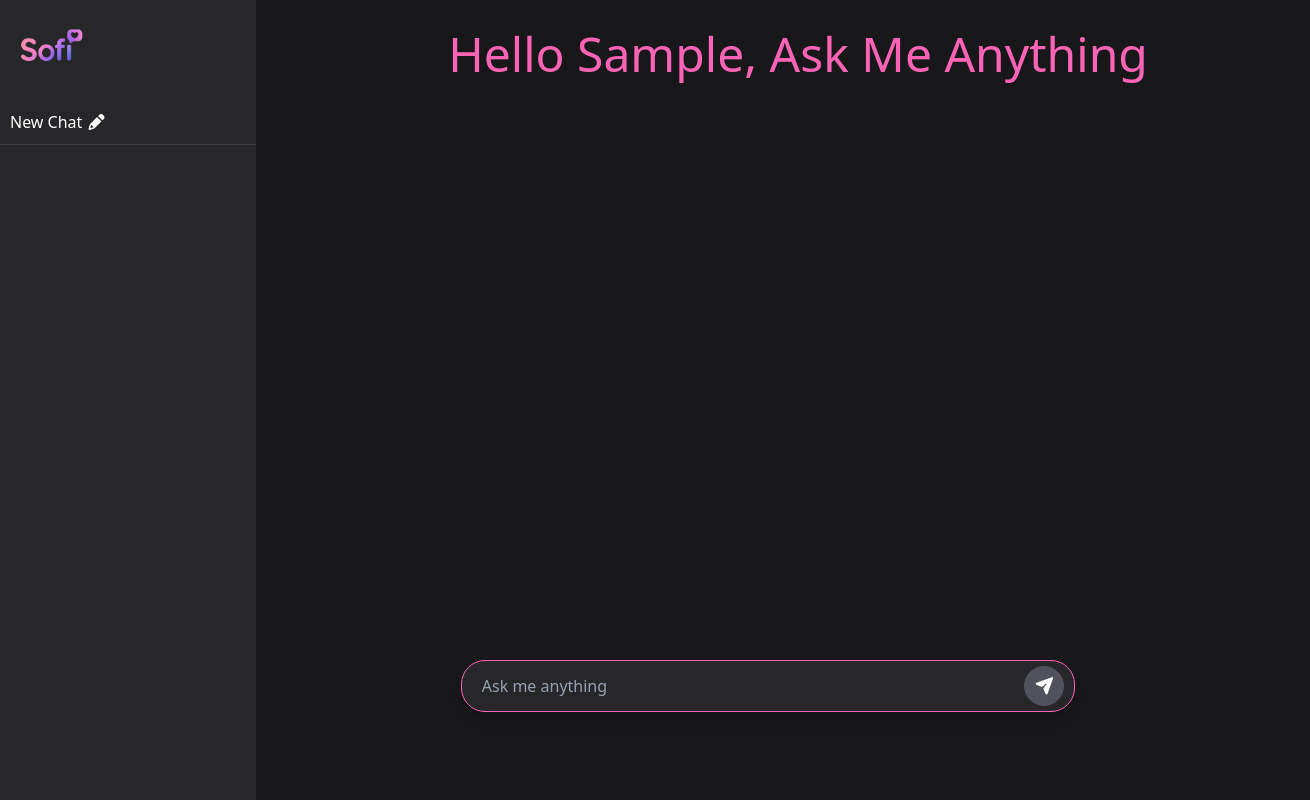
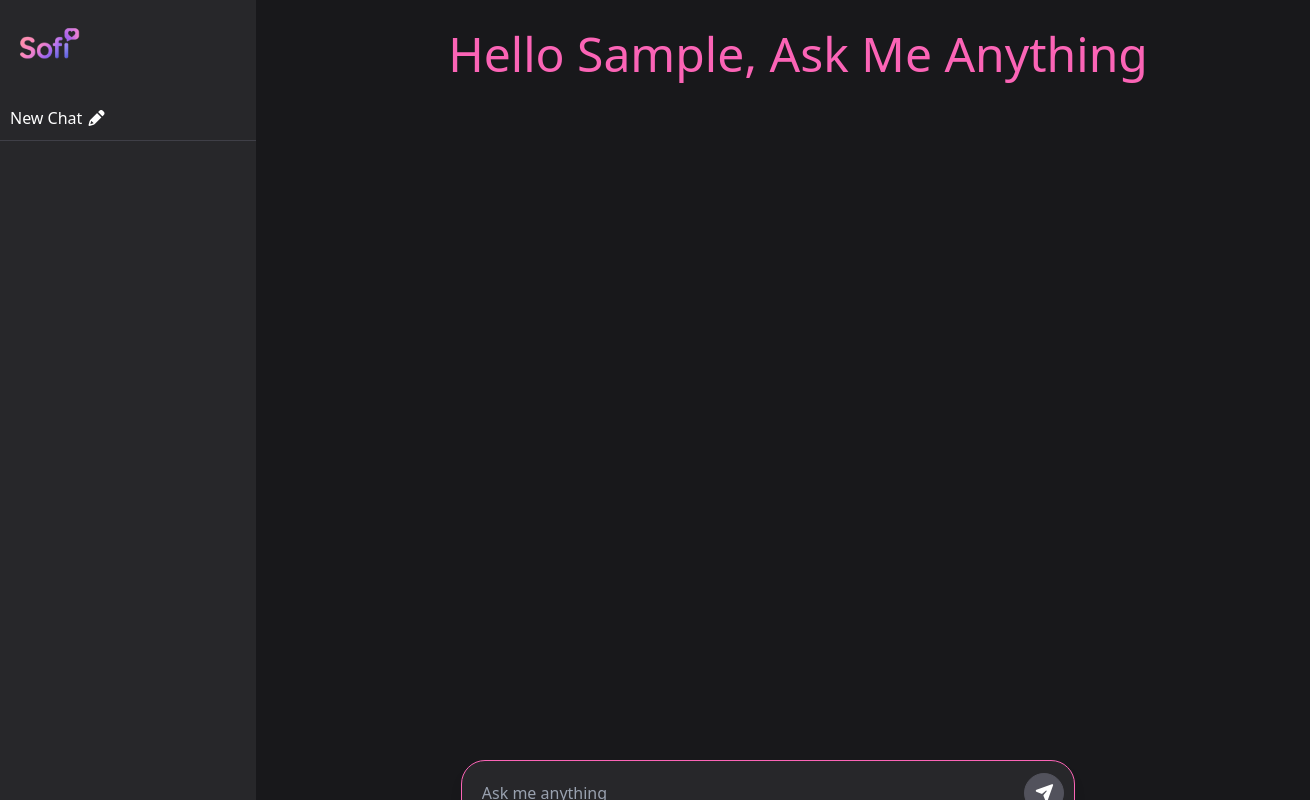
Before and after one commit to Kanikagarwal/Sofi, a React (Vite) app: page / in a window 1280 px wide. Both pictures are taken after typing "Sample" into the empty fields and a click on the button "Continue". Shown: the whole page, 1310 px wide, since content can reach past the window. Built offline with nearby package versions, Linux system fonts and the light colour scheme.

Commit message:
new msg6

```diff
--- a/index.html
+++ b/index.html
@@ -3,7 +3,7 @@
   <head>
     <meta charset="UTF-8" />
     <!-- <link rel="icon" type="image/svg+xml" href="/vite.svg" /> -->
-     <link rel="shortcut icon" href="sofi.png" type="image/x-icon">
+     <link rel="shortcut icon" href="assets/sofi.png" type="image/x-icon">
     <meta name="viewport" content="width=device-width, initial-scale=1.0" />
     <link rel="stylesheet" href="https://cdnjs.cloudflare.com/ajax/libs/font-awesome/7.0.1/css/all.min.css" integrity="sha512-2SwdPD6INVrV/lHTZbO2nodKhrnDdJK9/kg2XD1r9uGqPo1cUbujc+IYdlYdEErWNu69gVcYgdxlmVmzTWnetw==" crossorigin="anonymous" referrerpolicy="no-referrer" />
     <title>Sofi</title>
--- a/src/App.jsx
+++ b/src/App.jsx
@@ -115,11 +115,11 @@ if (!user) {
   }
   return (
     <>
-      <div className="sm:grid grid-cols-5 h-screen text-center">
+      <div className="sm:grid grid-cols-5 h-screen text-center overflow-y-hidden">
         <div className="hidden col-span-1 bg-zinc-800 sm:grid sm:grid-rows-4 h-full">
           {/* SIDEBAR */}
           <div className="row-span-1">
-            <img src={Sofi} className="h-[100px]" alt="" />
+            <img src={Sofi} className="h-12 sm:h-24" alt="" />
             <h2 className=" cursor-pointer text-white hover:bg-zinc-700 text-left bg-zinc-800 padding border-b border-zinc-700 padding" onClick={revert}>New Chat <i className="fa fa-pencil" aria-hidden="true"></i></h2>
           </div>
           <ul className="list-none row-span-3 overflow-y-scroll scrollbar-hide">
@@ -136,13 +136,13 @@ if (!user) {
           </ul>
         </div>
         <div className="col-span-4 ">
-          <div className="h-[100px] text-center">
+          <div className="h-[10%] text-center sticky">
             <h1 className="w-full text-pink-400 text-center text-3xl sm:text-4xl md:text-4xl lg:text-5xl margin-heading">
   Hello {user}, Ask Me Anything
 </h1>
 
           </div>
-          <div className="container h-130 overflow-y-scroll scrollbar-hide">
+          <div className="container h-[75vh] overflow-y-scroll scrollbar-hide">
             <div className=" text-zinc-300 contain">
               {result.map((item, index) => (
                 <div
@@ -153,7 +153,7 @@ if (!user) {
                     <li
                     ref={highlight === index ? HighlightRef : null}
                       key={index}
-                      className={`w-fit text-right text-lg border-5 bg-zinc-700 padding margin-list list-none border-zinc-700 rounded-3xl rounded-tr-sm ${
+                      className={`w-fit text-right sm:text-lg border-5 bg-zinc-700 padding-2 sm:padding margin-list list-none border-zinc-700 rounded-3xl rounded-tr-sm ${
                         highlight === index
                           ? highlightCheck
                             ? "bg-zinc-800 border border-zinc-800"
@@ -196,7 +196,7 @@ if (!user) {
           </div>
           <div className=" flex justify-center">
 
-          <div className="input margin padding bg-zinc-800 h-13 w-1/2 text-white border border-pink-400 rounded-3xl flex items-center shadow-lg">
+          <div className="input margin padding bg-zinc-800 h-[10%] w-full sm:w-1/2 text-white border border-pink-400 rounded-3xl flex items-center shadow-lg">
             <input
               className="w-full padding bg-transparent text-white px-3 outline-none placeholder-gray-400"
               type="text"
--- a/src/index.css
+++ b/src/index.css
@@ -64,11 +64,13 @@ margin-bottom: 15px;
 }
 
 .input{
-    position: relative;
+    position: sticky;
     bottom: 10px;
     width: 60%;
 }
-
+.padding-2{
+padding:5px;
+}
 body{
     overflow-x: hidden;
 }
```
Also changed, not shown: public/sofi.png (added).
